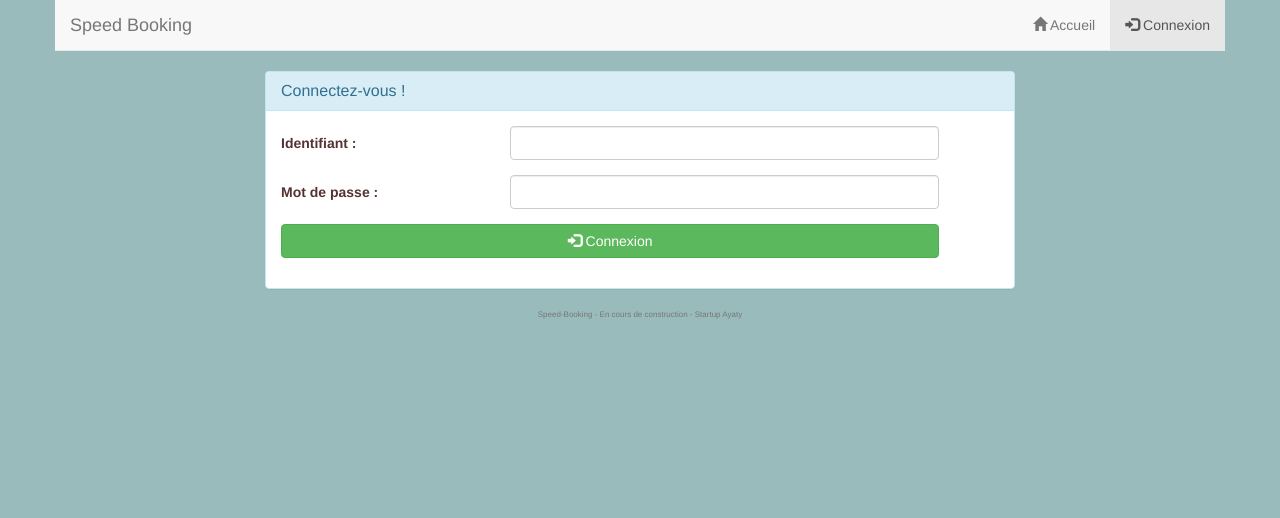
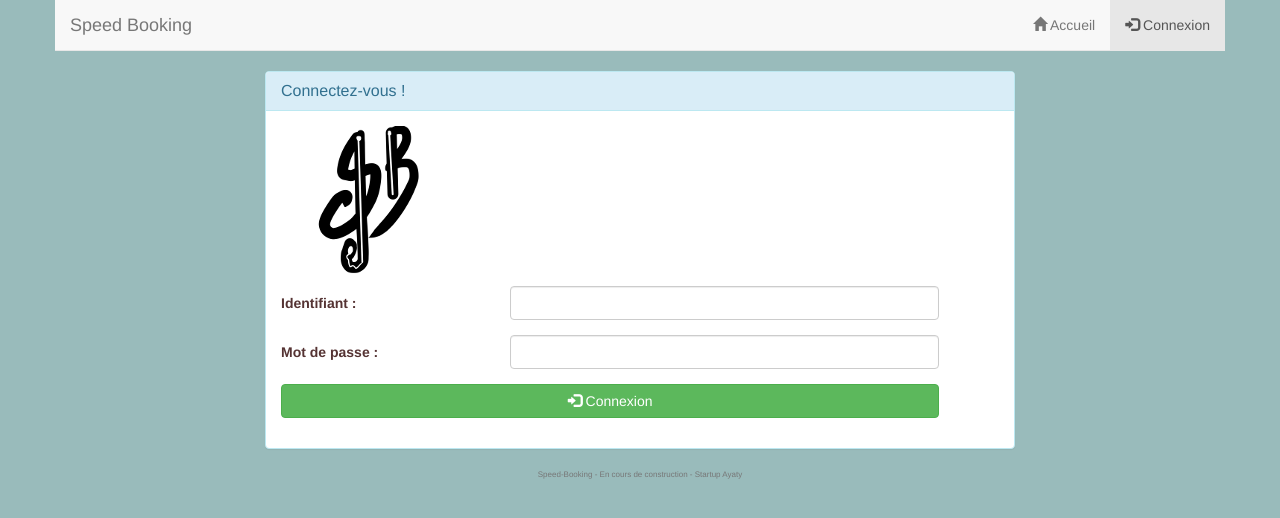
Before and after one commit to Projet-booking-IUT2/speed-booking, a PHP site: page /Views/view.externe.connexion.php in a window 1280 px wide. Shown: the top 518 px of the page. Run offline with PHP 8.4, Linux system fonts and the light colour scheme; some libraries are stand-ins or nearby versions.

Commit message:
Ajout du MCD de la BDD, correction typos dans header & footer, ajout du logo sur page de connexion (à vérifier)

```diff
--- a/Speedbooking/Views/view.externe.connexion.php
+++ b/Speedbooking/Views/view.externe.connexion.php
@@ -1,6 +1,8 @@
+<?php include('../Views/view.header.php'); ?>
+
 <!--
 Page de connexion au site, destiné aux bookers et aux groupes.
---------------------------------------------------------------
+- - - - - - - - - - - - - - - - - - - - - - - - - - - - - - - - - -
 Le formulaire de connexion pointe vers le controler ../controler/ctrl.externe.connexion.php (à modifier au besoin)
 Variables envoyées par la méthode post :
 $_POST['user_id'] -> Identifiant de l'utilisateur
@@ -17,7 +19,7 @@ Améliorations :
 - Centrer le formulaire verticalement
 - Utiliser des cookies pour afficher automatiquement les variables
 -->
-<?php include('../Views/view.header.php'); ?>
+
   <li><a href="index.php"><span class="glyphicon glyphicon-home"></span> Accueil</a></li>
   <li class="active"><a href="../Controler/portail.ctrl.php" ><span class="glyphicon glyphicon-log-in"></span> Connexion</a></li>
 </ul>
@@ -32,6 +34,7 @@ Améliorations :
               <h3 class="panel-title">Connectez-vous !</h3>
             </div>
             <div class="panel-body">
+             <div id="logoB" class="col-md-4"><img id="logoOver" src="../Views/logo150.png"/></div>
               <form action="../Controler/portail.ctrl.php" method="post" class= "form-horizontal col-md-11 ">
                 <div class="row">
                     <div class="form-group">
--- a/Speedbooking/Views/view.footer.php
+++ b/Speedbooking/Views/view.footer.php
@@ -2,7 +2,7 @@
 <!-- Pied de page à inclure
 
 Améliorations :
--Mettre ici les éventuelles copyrights/nom de noter startup, etc.
+-Mettre ici les éventuelles copyrights/nom de notre startup, etc.
 
 -->
   </div><!--container-->
--- a/Speedbooking/Views/view.header.php
+++ b/Speedbooking/Views/view.header.php
@@ -18,7 +18,7 @@ Améliorations :
 <?php //défini l'UTF-8 comme encodage par défaut (à placer dans le fichier de configuration par exemple)
  mb_internal_encoding('UTF-8'); ?>
 <!DOCTYPE html>
-<htlm lang="fr">
+<html lang="fr">
     <head>
       <meta charset="UTF-8">
       <meta http-equiv="Content-Type" content="text/html;charset=UTF-8">
```
Also changed, not shown: Speedbooking/Views/view.externe.connexion_failed.php (+3 -4 lines), Speedbooking/Model/DB/MCD.png (added).
